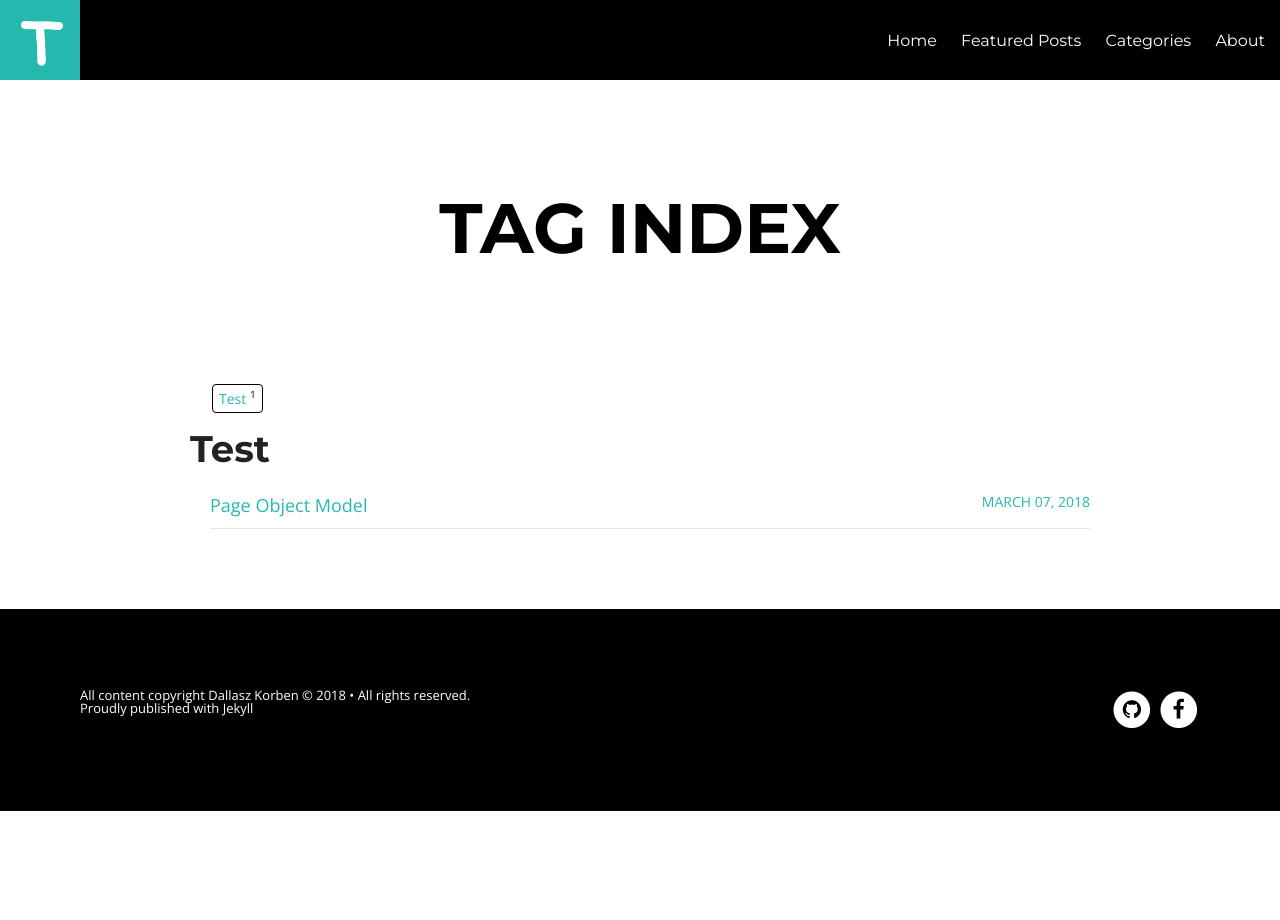
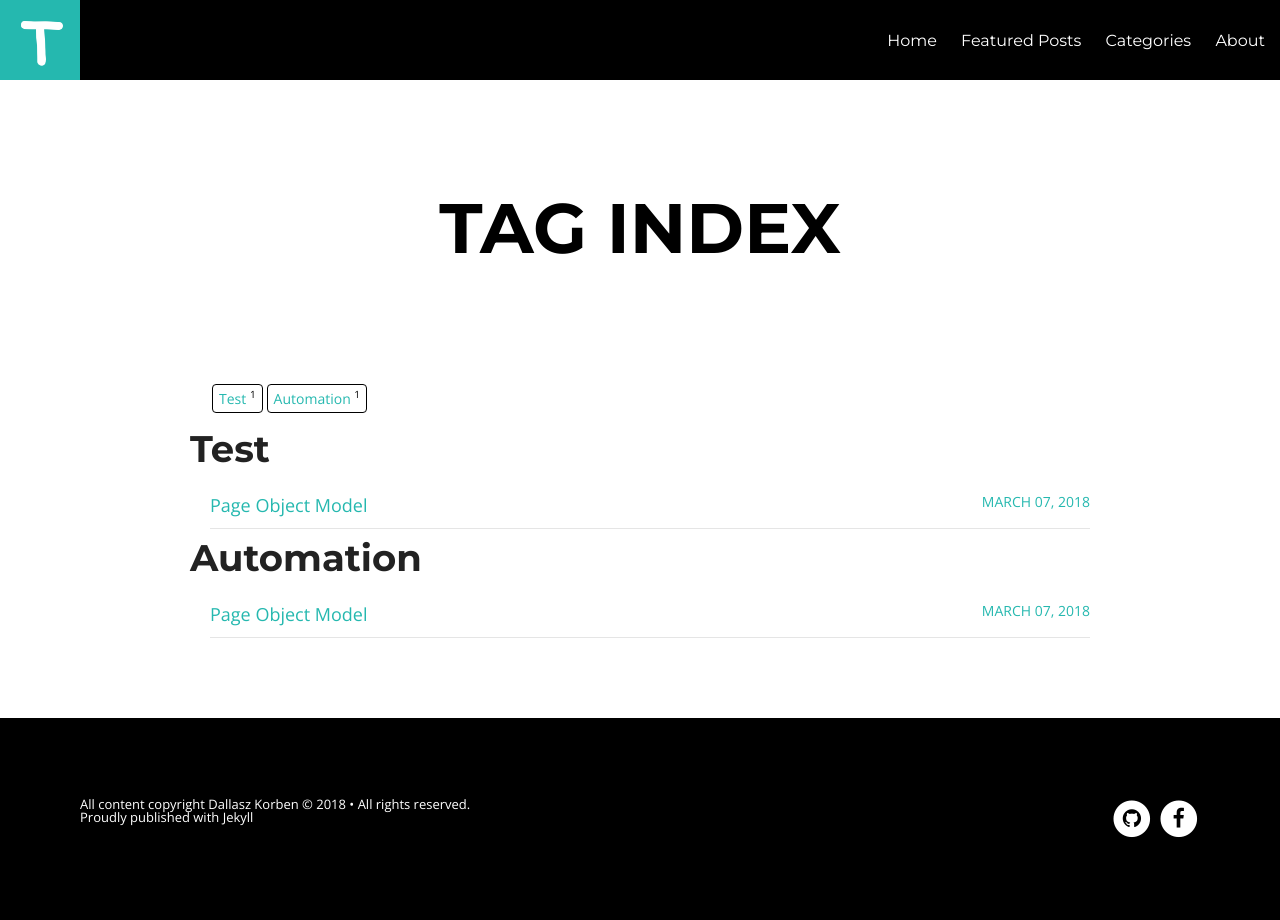
Before and after one commit to dallaszkorben/dallaszkorben.github.io, a Jekyll site: the page built from tags.html, in a window 1280 px wide. Built offline with Jekyll 4.4.1, drawn with Linux system fonts in a browser that asks for light colours; nearby versions of some CDN libraries.

```diff
--- a/_config.yml
+++ b/_config.yml
@@ -4,12 +4,13 @@ logo:			logo.png
 disqus_shortname:	dallaszkorben
 share:			true
 dropcap:		true
-# If you are building a simple GitHub user page (http://username.github.io) then use these settings:
-#url: "http://username.github.io"
-url:			    //dallaszkorben.github.io
+
+# If you are building a simple GitHub user page (http://username.github.io) then use these settings: url: "http://username.github.io"
+url:			http://dallaszkorbe.github.io
+#url:			//dallaszkorben.github.io
 baseurl: ""
 
-# If you are building a GitHub project page then use these settings:
+# If you are building a GitHub project page then use these settings: url: "http://username.github.io/projectname"
 #url: "http://username.github.io/projectname"
 #baseurl: "/projectname"
 
--- a/_posts/2018-03-07-page-object-model.md
+++ b/_posts/2018-03-07-page-object-model.md
@@ -4,14 +4,13 @@ published: true
 mathjax: false
 featured: true
 #imagefeature: cover1.jpg
-comments: false
+comments: true
 title: Page Object Model
+modified: '2018-03-07'
+description: Introduction of the Page Object Model
 categories:
   - Test automation
-
-modified: '2018-02-12'
-description: Introduction of the Page Object Model
-tags: test
+tags: test automation
 ---
 # 1. Problem
 
```
